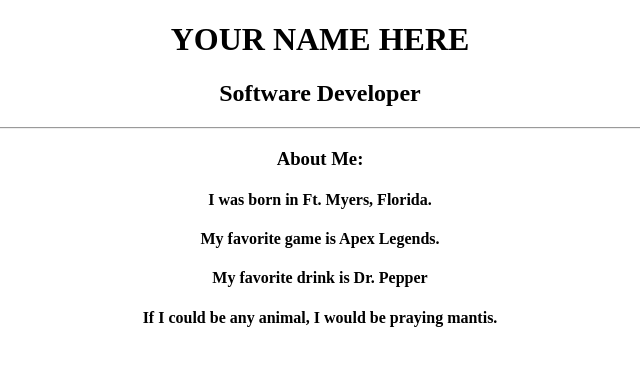
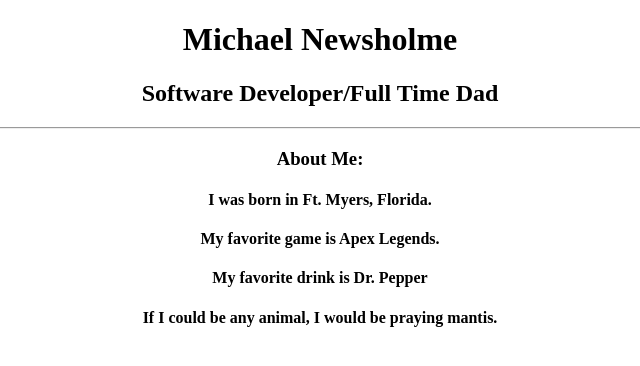
Before and after one commit to MikeNewsholme/project2, a plain HTML site: page index.html in a window 1280 px wide. Shown: the whole page, without its empty margins (320-960 px from the left). Drawn offline with Linux system fonts and the light colour scheme.

Commit message:
changed my name

```diff
--- a/index.html
+++ b/index.html
@@ -7,8 +7,8 @@
 		  </head>
 		  <body>
 			<div align="center">
-				<h1>YOUR NAME HERE</h1>
-				<h2>Software Developer</h2>
+				<h1>Michael Newsholme</h1>
+				<h2>Software Developer/Full Time Dad</h2>
 				<hr>
 				<h3>About Me:</h3>
 					<h4>I was born in Ft. Myers, Florida.</h4>
```
